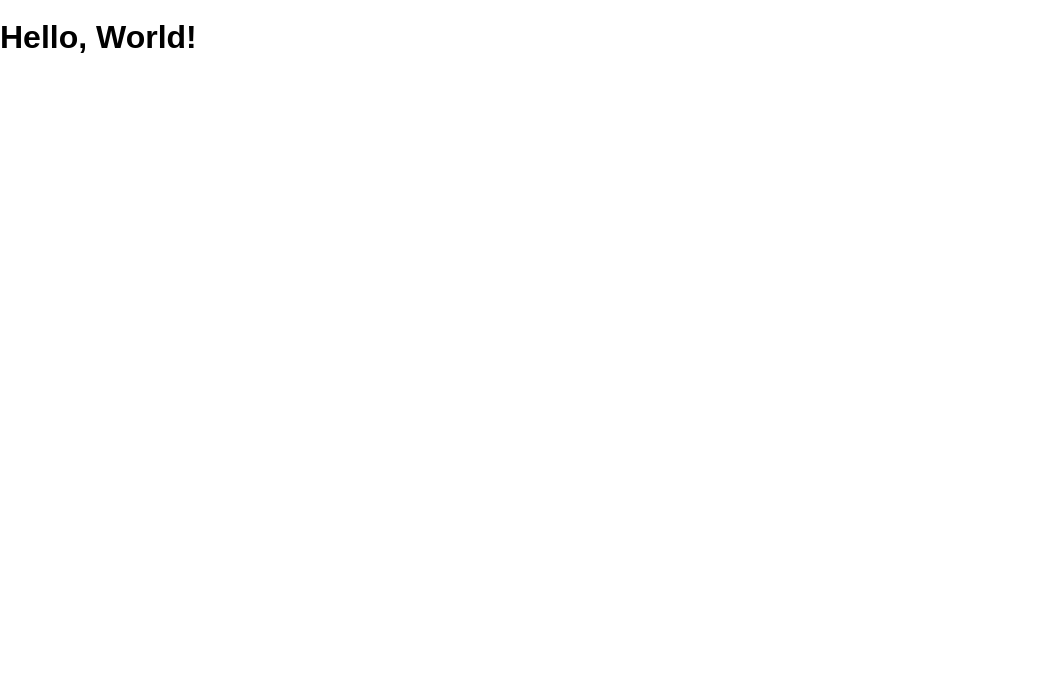
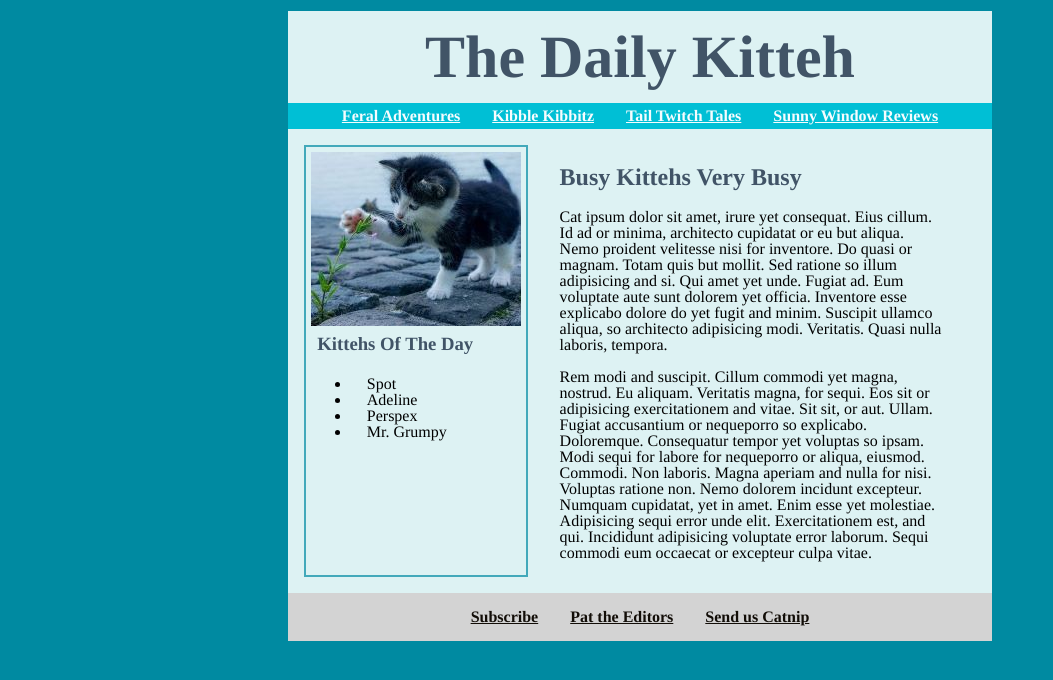
Before and after one commit to Evan-Gilbert-1212/kitteh-of-the-day, a website: page public/index.html in a window 1280 px wide. Shown: the whole page, without its empty margins (0-1053 px from the left). Drawn offline with Linux system fonts and the light colour scheme.

Commit message:
Completed Site

```diff
--- a/public/index.html
+++ b/public/index.html
@@ -8,6 +8,57 @@
     <link rel="stylesheet" href="/screen.css" />
   </head>
   <body>
-    <h1 class="hello-world">Hello, World!</h1>
+    <h1 class="hello-world">The Daily Kitteh</h1>
+    <nav class="top-nav">
+      <ul class="top-list">
+        <li><strong>Feral Adventures</strong></li>
+        <li><strong>Kibble Kibbitz</strong></li>
+        <li><strong>Tail Twitch Tales</strong></li>
+        <li><strong>Sunny Window Reviews</strong></li>
+      </ul>
+    </nav>
+    <main>
+      <section class="kitteh-feature">
+        <img src="./images/kitteh.jpg" />
+        <h3>Kittehs Of The Day</h3>
+        <ul>
+          <li>Spot</li>
+          <li>Adeline</li>
+          <li>Perspex</li>
+          <li>Mr. Grumpy</li>
+        </ul>
+      </section>
+      <section class="about-kitteh">
+        <h2>Busy Kittehs Very Busy</h2>
+        <p>
+          Cat ipsum dolor sit amet, irure yet consequat. Eius cillum. Id ad or
+          minima, architecto cupidatat or eu but aliqua. Nemo proident velitesse
+          nisi for inventore. Do quasi or magnam. Totam quis but mollit. Sed
+          ratione so illum adipisicing and si. Qui amet yet unde. Fugiat ad. Eum
+          voluptate aute sunt dolorem yet officia. Inventore esse explicabo
+          dolore do yet fugit and minim. Suscipit ullamco aliqua, so architecto
+          adipisicing modi. Veritatis. Quasi nulla laboris, tempora.
+        </p>
+        <p>
+          Rem modi and suscipit. Cillum commodi yet magna, nostrud. Eu aliquam.
+          Veritatis magna, for sequi. Eos sit or adipisicing exercitationem and
+          vitae. Sit sit, or aut. Ullam. Fugiat accusantium or nequeporro so
+          explicabo. Doloremque. Consequatur tempor yet voluptas so ipsam. Modi
+          sequi for labore for nequeporro or aliqua, eiusmod. Commodi. Non
+          laboris. Magna aperiam and nulla for nisi. Voluptas ratione non. Nemo
+          dolorem incidunt excepteur. Numquam cupidatat, yet in amet. Enim esse
+          yet molestiae. Adipisicing sequi error unde elit. Exercitationem est,
+          and qui. Incididunt adipisicing voluptate error laborum. Sequi commodi
+          eum occaecat or excepteur culpa vitae.
+        </p>
+      </section>
+    </main>
+    <nav class="bottom-nav">
+      <ul class="bottom-list">
+        <li><strong>Subscribe</strong></li>
+        <li><strong>Pat the Editors</strong></li>
+        <li><strong>Send us Catnip</strong></li>
+      </ul>
+    </nav>
   </body>
 </html>
--- a/public/screen.css
+++ b/public/screen.css
@@ -1,12 +1,90 @@
 :root {
-  font: 16px / 1 sans-serif;
+  font: 16px / 1 serif;
+  font-family: "Lora", Times, serif;
 }
 
 html {
   height: 100%;
+  background-color: #008AA1;
+  margin-top: 0.7rem;
+  margin-left: 18rem;
+  margin-right: 18rem;
 }
 
 body {
   margin: 0;
-  min-height: 100%;
+  background-color: #DDF2F3;
 }
+
+main {
+  display: flex;
+  padding: 1rem;
+}
+
+h1 {
+  margin-top: 0;
+  text-align: center;
+  color: #415467;
+  padding: 1rem;
+  font-size: 375%;
+  margin: 0;
+}
+
+.top-list {
+  display: flex;
+  justify-content: center;
+  list-style: none;
+  margin: 0;
+  padding: 0;
+  text-decoration: underline;
+}
+
+.bottom-list {
+  display: flex;
+  justify-content: center;
+  list-style: none;
+  margin: 0;
+  padding: 0;
+  text-decoration: underline;
+}
+
+.top-nav {
+  background-color: #00bfd5;
+  color: #F6FCFE;
+  padding-top: 0.3rem;
+  padding-bottom: 0.3rem;
+}
+
+.bottom-nav {
+  background-color: #D3D3D3;
+  color: #120D07;
+  padding-top: 1rem;
+  padding-bottom: 1rem;
+}
+
+li {
+  padding-left: 1rem;
+  padding-right: 1rem;
+}
+
+.kitteh-feature {
+  border: 2px;
+  border-style: solid;
+  border-color: #42A9BA;
+  padding: .3rem;
+}
+
+.about-kitteh {
+  padding-left: 2rem;
+  padding-right: 2rem;
+}
+
+h3 {
+  padding: .4rem;
+  margin: 0;
+  color: #415467;
+}
+
+h2 {
+  color: #415467;
+}
```
Also changed, not shown: public/images/kitteh.jpg (added).
